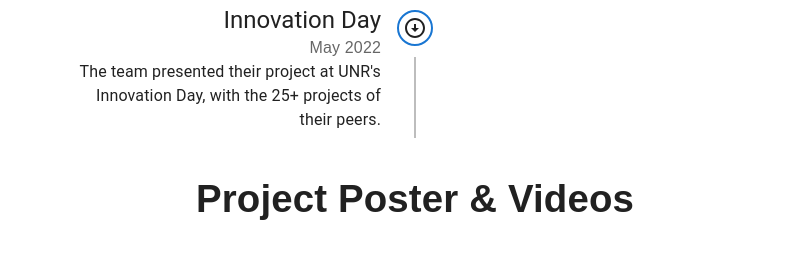
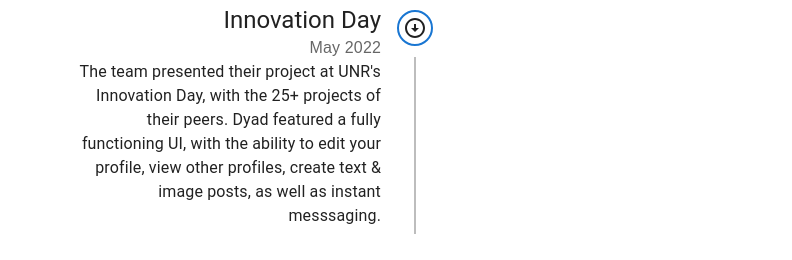
Before and after one commit to DyadSocial/dyad-web, a Next.js app in the folder dyad-web/: page /about in a window 1280 px wide. Shown: the part 2956-3216 px from the top of the page, without its empty margins (225-1017 px from the left). Built offline with nearby package versions, Linux system fonts and the light colour scheme.

Commit message:
Edited timeline and added comments

```diff
--- a/dyad-web/pages/_app.js
+++ b/dyad-web/pages/_app.js
@@ -3,7 +3,7 @@ import Head from 'next/head';
 import {ThemeProvider, createTheme} from '@mui/material/styles';
 import CssBaseline from '@mui/material/CssBaseline';
 
-
+//Color theme for web app
 const theme = createTheme({
   pallete: {
     primary: {
--- a/dyad-web/pages/about.js
+++ b/dyad-web/pages/about.js
@@ -7,6 +7,7 @@ import Typography from '@mui/material/Typography';
 import ArrowCircleDownOutlined from '@mui/icons-material/ArrowCircleDownOutlined';
 import Image from 'next/image';
 
+//Array of events for building our timeline using Timeline @mui/lab
 let events = [
   //Event 1
   {
@@ -53,12 +54,13 @@ let events = [
   //Event 8
   {
     title: 'Innovation Day',
-    event: 'The team presented their project at UNR\'s Innovation Day, with the 25+ projects of their peers.',
+    event: 'The team presented their project at UNR\'s Innovation Day, with the 25+ projects of their peers. Dyad featured a fully functioning UI, with the ability to edit your profile, view other profiles, create text & image posts, as well as instant messsaging.',
     date: 'May 2022',
   },
 
 ]
 
+//About page describes the team's progress and important documents
 export default function About() {
   return (
     <div className={styles["about-wrapper"]}>
@@ -161,6 +163,7 @@ export default function About() {
               </p>
             </div>
             <div className={styles["description-title"]}>
+              {/* Here is the timeline for our project. Describes development of project throughout semesters.*/}
               <h1>Project Progress</h1>
               <Timeline position="alternate">
                 {/* Event 1 */}
@@ -335,6 +338,7 @@ export default function About() {
             </div>
             <div className={styles["description-title"]}>
               <h1>Project Poster & Videos</h1>
+              {/* Embedded youtube videos for the project video and lightning talk, as well as project poster.*/}
             </div>
             <h2>Project Video</h2>
             <iframe width="100%" height="1080" src="https://www.youtube.com/embed/wDuLacgCqwg" title="YouTube video player" frameborder="0" allow="accelerometer; autoplay; clipboard-write; encrypted-media; gyroscope; picture-in-picture" allowfullscreen></iframe>
```
